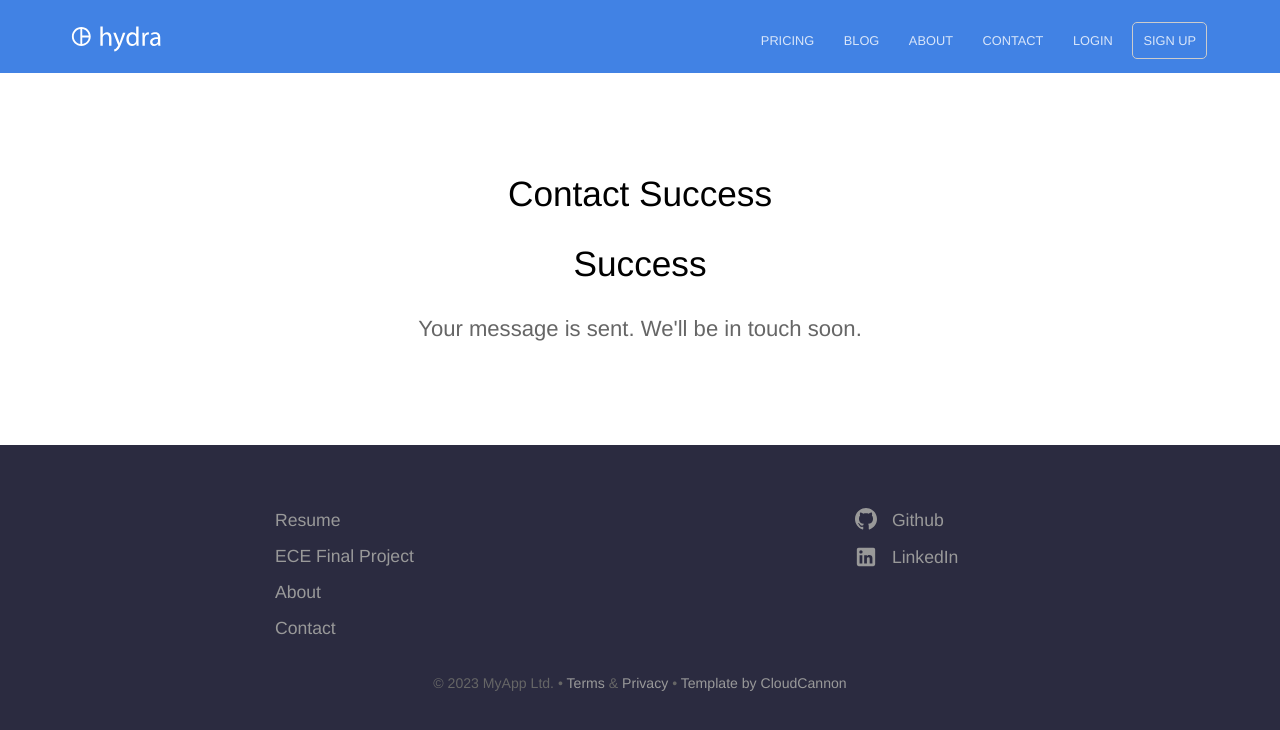
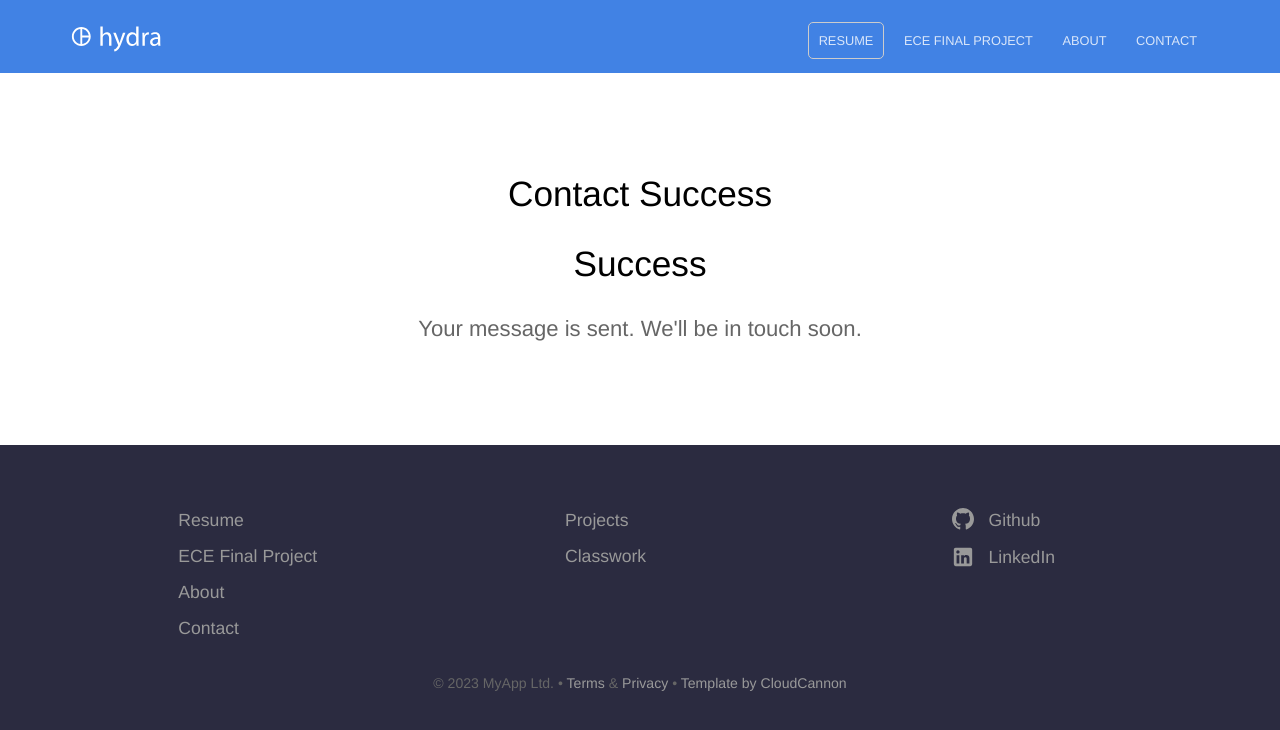
Before and after one commit to adrianchen8662/adrianchen8662.github.io, a Jekyll site: the page built from contact-success.html, in a window 1280 px wide. Shown: the top 730 px of the page. Built offline with Jekyll 4.4.1, drawn with Linux system fonts in a browser that asks for light colours.

Commit message:
typing javascript

```diff
--- a/_data/footer.yml
+++ b/_data/footer.yml
@@ -2,14 +2,19 @@
   - name: Resume
     link: /resume/
   - name: ECE Final Project
-    link: /ECE  Project/
+    link: /final_project/
   - name: About
     link: /about/
   - name: Contact
     link: /contact/
 - links:
+  - name: Projects
+    link: /projects/
+  - name: Classwork
+    link: /classwork/
+- links:
   - name: Github
-    link: https://github.com/adrianchen8662/argus
+    link: https://github.com/adrianchen8662/
     new_window: true
     social_icon: Github # TODO: check icons
   - name: LinkedIn
--- a/_data/navigation.yml
+++ b/_data/navigation.yml
@@ -1,9 +1,9 @@
-- name: Pricing
-  link: /pricing/
+- name: Resume
+  link: /resume/
   new_window: false
-  highlight: false
-- name: Blog
-  link: /blog/
+  highlight: true
+- name: ECE Final Project
+  link: /final_project/
   new_window: false
   highlight: false
 - name: About
@@ -14,11 +14,3 @@
   link: /contact/
   new_window: false
   highlight: false
-- name: Login
-  link: /
-  new_window: true
-  highlight: false
-- name: Sign Up
-  link: /
-  new_window: true
-  highlight: true
```
Also changed, not shown: index.html (+60 -1 lines).
